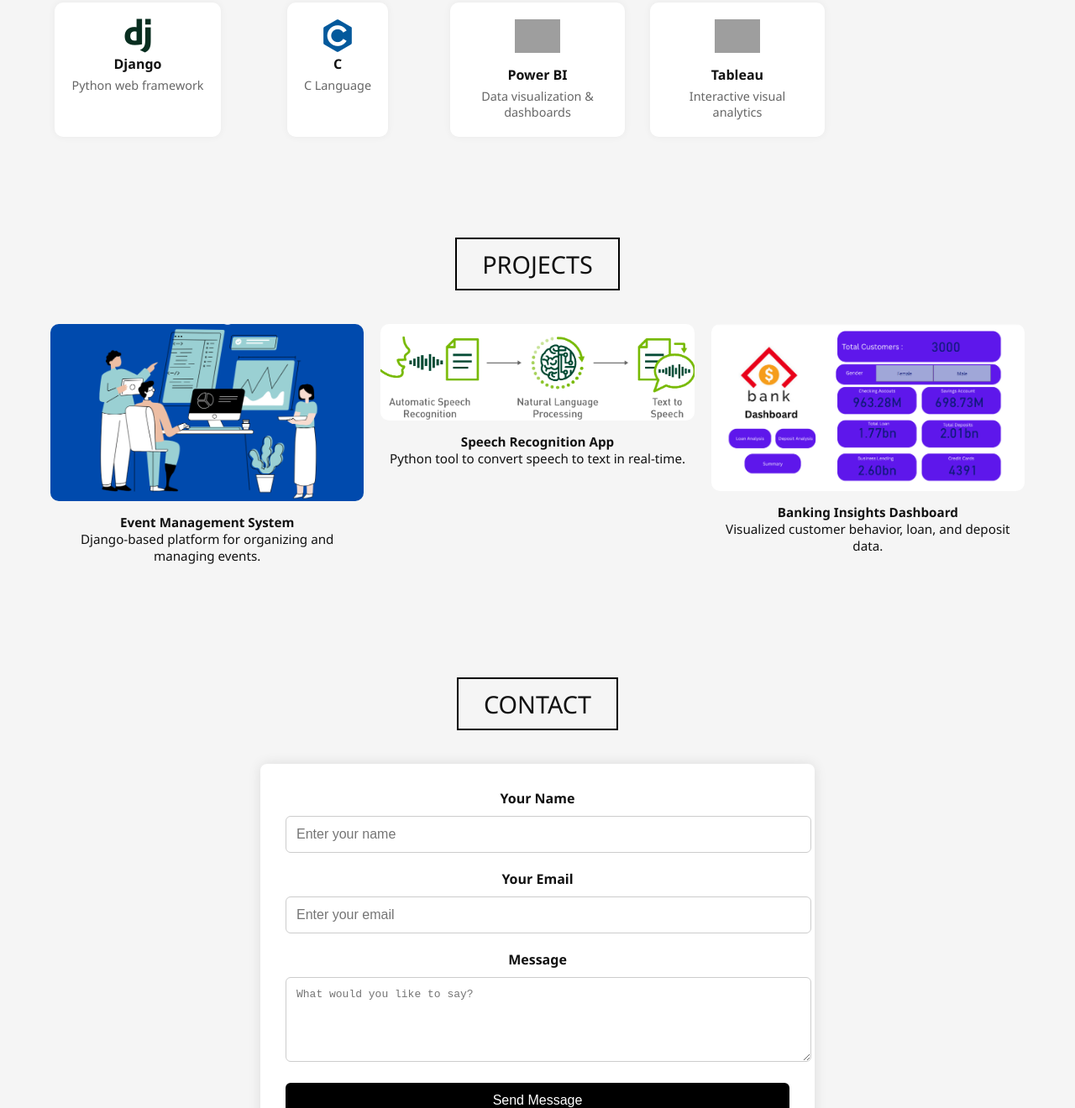
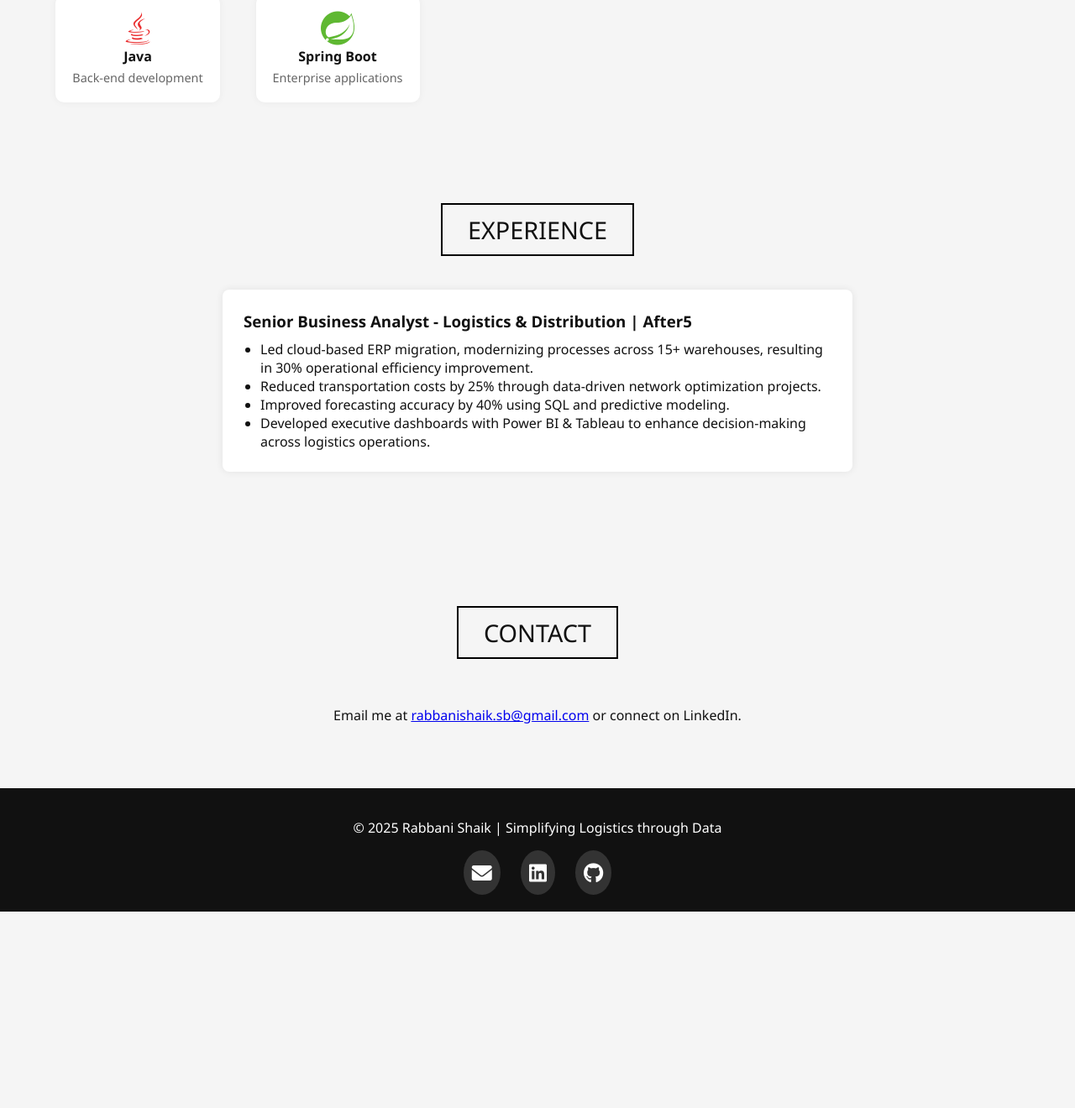
Before and after one commit to rabbanishaik26/Portfolio, a plain HTML site: page index.html in a window 1280 px wide. Shown: the part 1480-2800 px from the top of the page at 84% size. After the commit the page ends 2566 px from the top, so only its background shows below. Drawn offline with nearby package versions, Linux system fonts and the light colour scheme; grey boxes are pictures that could not be loaded.

Commit message:
Update index.html

```diff
--- a/index.html
+++ b/index.html
@@ -109,23 +109,6 @@
       font-size: 0.9em;
       margin-top: 5px;
     }
-    .project-grid {
-      display: grid;
-      grid-template-columns: repeat(auto-fit, minmax(250px, 1fr));
-      gap: 20px;
-      justify-items: center;
-    }
-    .project-grid img {
-      width: 100%;
-      border-radius: 10px;
-    }
-    .project-grid div {
-      text-align: center;
-    }
-    .project-grid p {
-      margin-top: 10px;
-      font-size: 0.95em;
-    }
     .experience-entry {
       max-width: 700px;
       margin: 0 auto 40px;
@@ -142,35 +125,6 @@
       margin: 10px 0 0;
       padding-left: 20px;
       text-align: left;
-    }
-    .contact-form {
-      max-width: 600px;
-      margin: 0 auto;
-      background: #fff;
-      padding: 30px;
-      border-radius: 8px;
-      box-shadow: 0 0 15px rgba(0,0,0,0.1);
-    }
-    .contact-form label {
-      font-weight: bold;
-    }
-    .contact-form input, .contact-form textarea {
-      width: 100%;
-      padding: 12px;
-      margin: 10px 0 20px;
-      border: 1px solid #ccc;
-      border-radius: 6px;
-      font-size: 1em;
-    }
-    .contact-form button {
-      background: #000;
-      color: #fff;
-      padding: 12px 30px;
-      border: none;
-      border-radius: 6px;
-      font-size: 1em;
-      cursor: pointer;
-      width: 100%;
     }
     footer {
       background: #111;
@@ -195,7 +149,6 @@
     <a href="#about">About</a>
     <a href="#skills">Skills</a>
     <a href="#experience">Experience</a>
-    <a href="#projects">Projects</a>
     <a href="#contact">Contact</a>
   </nav>
 
@@ -203,7 +156,7 @@
     <div class="hero-text">
       <p>Hi, I am</p>
       <h1>Rabbani Shaik</h1>
-      <p>Data Analyst & Developer</p>
+      <p>Sr. Business Analyst - Logistics & Distribution</p>
       <div class="socials">
         <a href="mailto:rabbanishaik.sb@gmail.com"><i class="fas fa-envelope"></i></a>
         <a href="https://www.linkedin.com/in/rabbanishaik" target="_blank"><i class="fab fa-linkedin"></i></a>
@@ -217,64 +170,42 @@
 
   <section id="about">
     <div class="section-title">ABOUT ME</div>
-    <p>I am a highly motivated and detail-oriented data analyst with strong software development skills. With a background in Computer Science, I specialize in using tools like Power BI, Python, SQL, and cloud services like AWS to build data-driven solutions. My passion lies in uncovering insights through data and transforming business challenges into actionable strategies. I’ve worked on dashboards, automated workflows, and data visualizations that make decision-making easier and smarter.</p>
+    <p>I am a results-driven Senior Business Analyst with over 5 years of experience in logistics, distribution, and supply chain analytics. I specialize in driving cost reduction, improving operational efficiency, and leading digital transformation initiatives. My expertise spans ERP systems, BI tools like Power BI and Tableau, and technologies such as SQL, Python, and cloud platforms.</p>
   </section>
 
   <section id="skills">
     <div class="section-title">SKILLS</div>
     <div class="skills-grid">
-      <div><i class="devicon-python-plain colored"></i><p>Python</p><small>Data automation & scripting</small></div>
-      <div><i class="devicon-mysql-plain colored"></i><p>MySQL</p><small>Database querying & joins</small></div>
-      <div><i class="devicon-amazonwebservices-original colored"></i><p>AWS</p><small>Cloud deployment & hosting</small></div>
-      <div><i class="devicon-java-plain colored"></i><p>Java</p><small>OOP and backend logic</small></div>
-      <div><i class="devicon-spring-plain colored"></i><p>Spring Boot</p><small>Java-based web services</small></div>
-      <div><i class="devicon-django-plain colored"></i><p>Django</p><small>Python web framework</small></div>
-      <div><i class="devicon-c-plain colored"></i><p>C</p><small>C Language</small></div>
+      <div><i class="devicon-python-plain colored"></i><p>Python</p><small>Data automation & analysis</small></div>
+      <div><i class="devicon-mysql-plain colored"></i><p>SQL</p><small>Data querying & reporting</small></div>
+      <div><i class="devicon-amazonwebservices-original colored"></i><p>AWS</p><small>Cloud data tools</small></div>
       <div><img src="https://img.icons8.com/?size=100&id=Ny0t2MYrJ70p&format=png&color=000000" height="40"/><p>Power BI</p><small>Data visualization & dashboards</small></div>
-      <div><img src="https://img.icons8.com/?size=100&id=9Kvi1p1F0tUo&format=png&color=000000" height="40"/><p>Tableau</p><small>Interactive visual analytics</small></div>
+      <div><img src="https://img.icons8.com/?size=100&id=9Kvi1p1F0tUo&format=png&color=000000" height="40"/><p>Tableau</p><small>Interactive analytics</small></div>
+      <div><i class="devicon-java-plain colored"></i><p>Java</p><small>Back-end development</small></div>
+      <div><i class="devicon-spring-plain colored"></i><p>Spring Boot</p><small>Enterprise applications</small></div>
     </div>
   </section>
 
-
-
-  <section id="projects">
-    <div class="section-title">PROJECTS</div>
-    <div class="project-grid">
-      <div>
-        <img src="event.png" alt="Event Management" />
-        <p><strong>Event Management System</strong><br>Django-based platform for organizing and managing events.</p>
-      </div>
-      <div>
-        <img src="speech.png" alt="Speech Recognition" />
-        <p><strong>Speech Recognition App</strong><br>Python tool to convert speech to text in real-time.</p>
-      </div>
-      <div>
-        <img src="bank.png" alt="Banking Insights Dashboard" />
-        <p><strong>Banking Insights Dashboard</strong><br>Visualized customer behavior, loan, and deposit data.</p>
-      </div>
+  <section id="experience">
+    <div class="section-title">EXPERIENCE</div>
+    <div class="experience-entry">
+      <h3>Senior Business Analyst - Logistics & Distribution | After5</h3>
+      <ul>
+        <li>Led cloud-based ERP migration, modernizing processes across 15+ warehouses, resulting in 30% operational efficiency improvement.</li>
+        <li>Reduced transportation costs by 25% through data-driven network optimization projects.</li>
+        <li>Improved forecasting accuracy by 40% using SQL and predictive modeling.</li>
+        <li>Developed executive dashboards with Power BI & Tableau to enhance decision-making across logistics operations.</li>
+      </ul>
     </div>
   </section>
 
   <section id="contact">
     <div class="section-title">CONTACT</div>
-    <div class="contact-form">
-      <form>
-        <label for="name">Your Name</label>
-        <input id="name" type="text" placeholder="Enter your name" required>
-
-        <label for="email">Your Email</label>
-        <input id="email" type="email" placeholder="Enter your email" required>
-
-        <label for="message">Message</label>
-        <textarea id="message" rows="5" placeholder="What would you like to say?"></textarea>
-
-        <button type="submit">Send Message</button>
-      </form>
-    </div>
+    <p>Email me at <a href="mailto:rabbanishaik.sb@gmail.com">rabbanishaik.sb@gmail.com</a> or connect on LinkedIn.</p>
   </section>
 
   <footer>
-    <p>&copy; 2025 Rabbani Shaik | Designed for simplicity and impact</p>
+    <p>&copy; 2025 Rabbani Shaik | Simplifying Logistics through Data</p>
     <div class="socials">
       <a href="mailto:rabbanishaik.sb@gmail.com"><i class="fas fa-envelope"></i></a>
       <a href="https://www.linkedin.com/in/rabbanishaik" target="_blank"><i class="fab fa-linkedin"></i></a>
```
